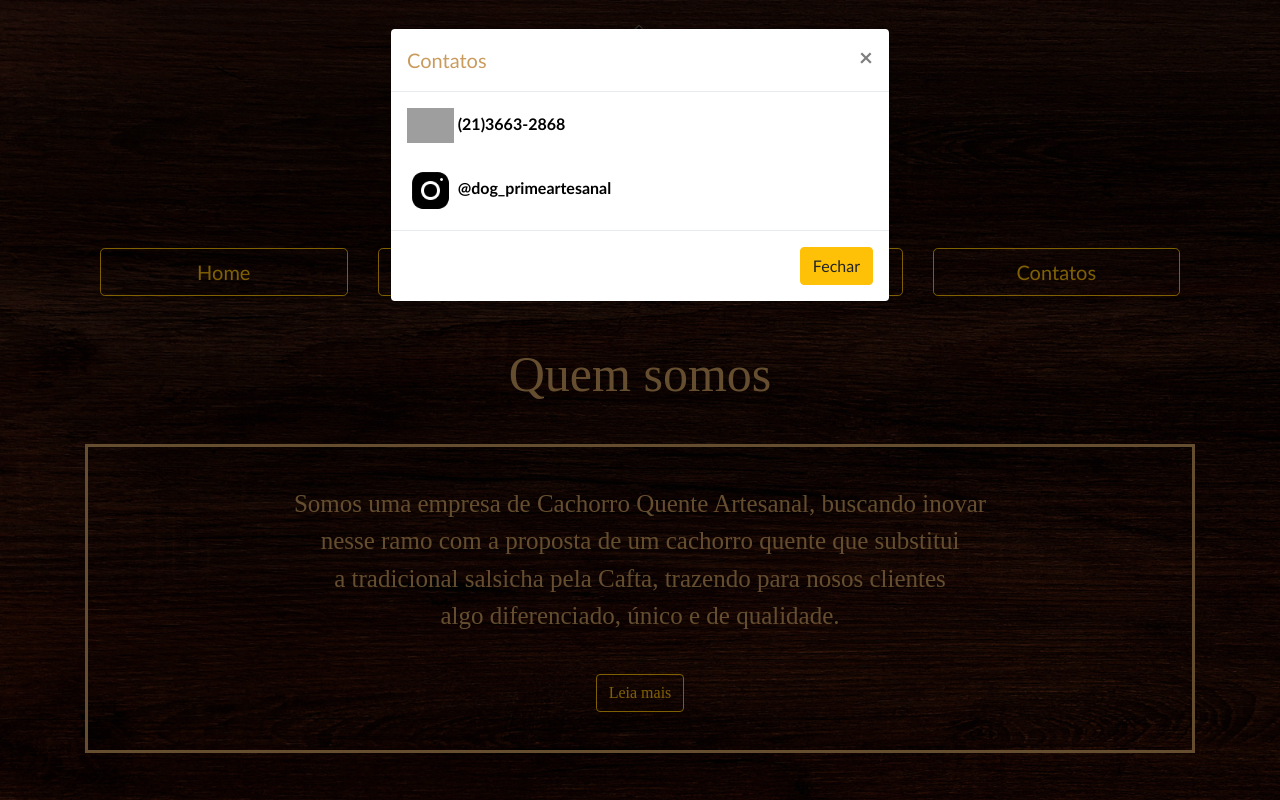
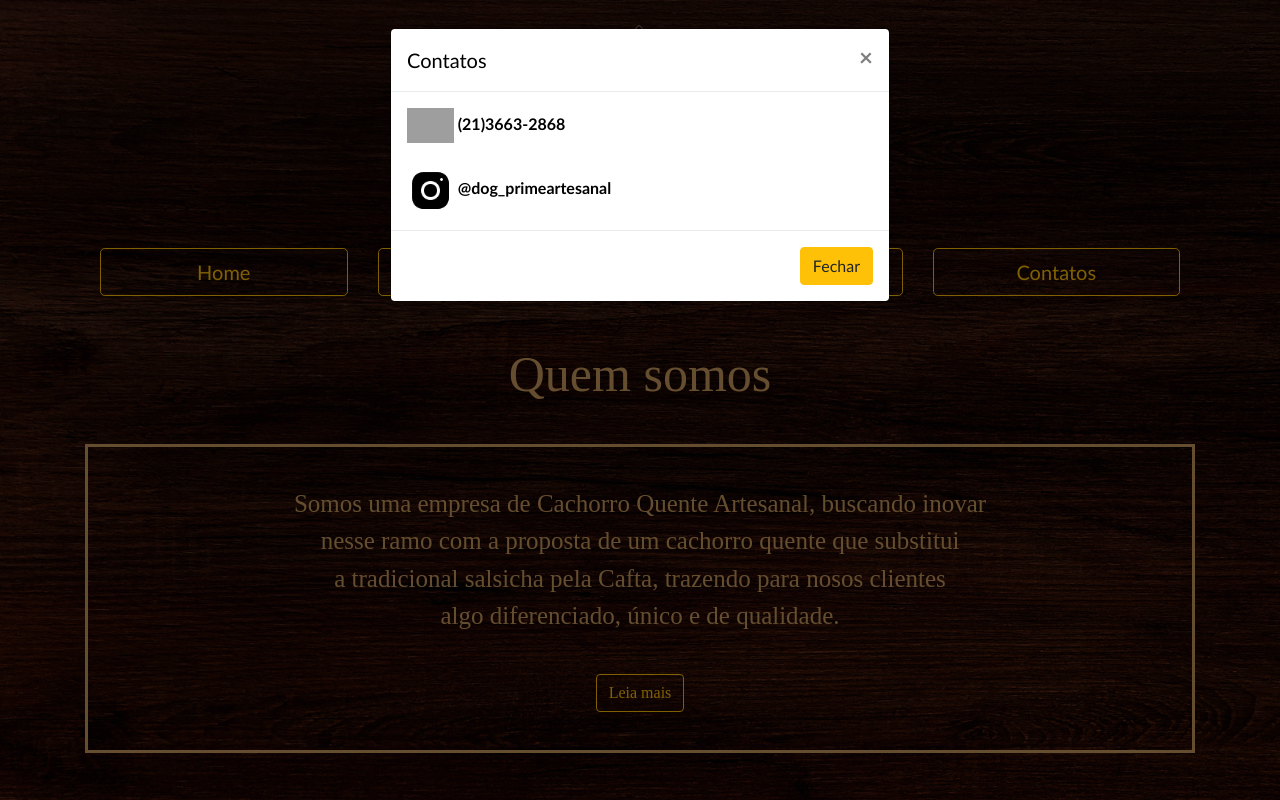
Before and after one commit to maari95/ProjetoIntegrador, a PHP site: page /sobre.html in a window 1280 px wide, after a click on "Contatos". Run offline with PHP 8.4, Linux system fonts and the light colour scheme; grey boxes are pictures that could not be loaded.

Commit message:
Update Base.css

```diff
--- a/Projeto Cachorro Quente/css/Base.css
+++ b/Projeto Cachorro Quente/css/Base.css
@@ -162,3 +162,7 @@ body{
    grid-column-gap: 15px;
    grid-row-gap: 1.5em;
 }
+#ModalLongoExemplo,#modal1{
+    font-family: 'Trebuchet MS', 'Lucida Sans Unicode', 'Lucida Grande', 'Lucida Sans', Arial, sans-serif;
+    color:#000000;
+}
```
